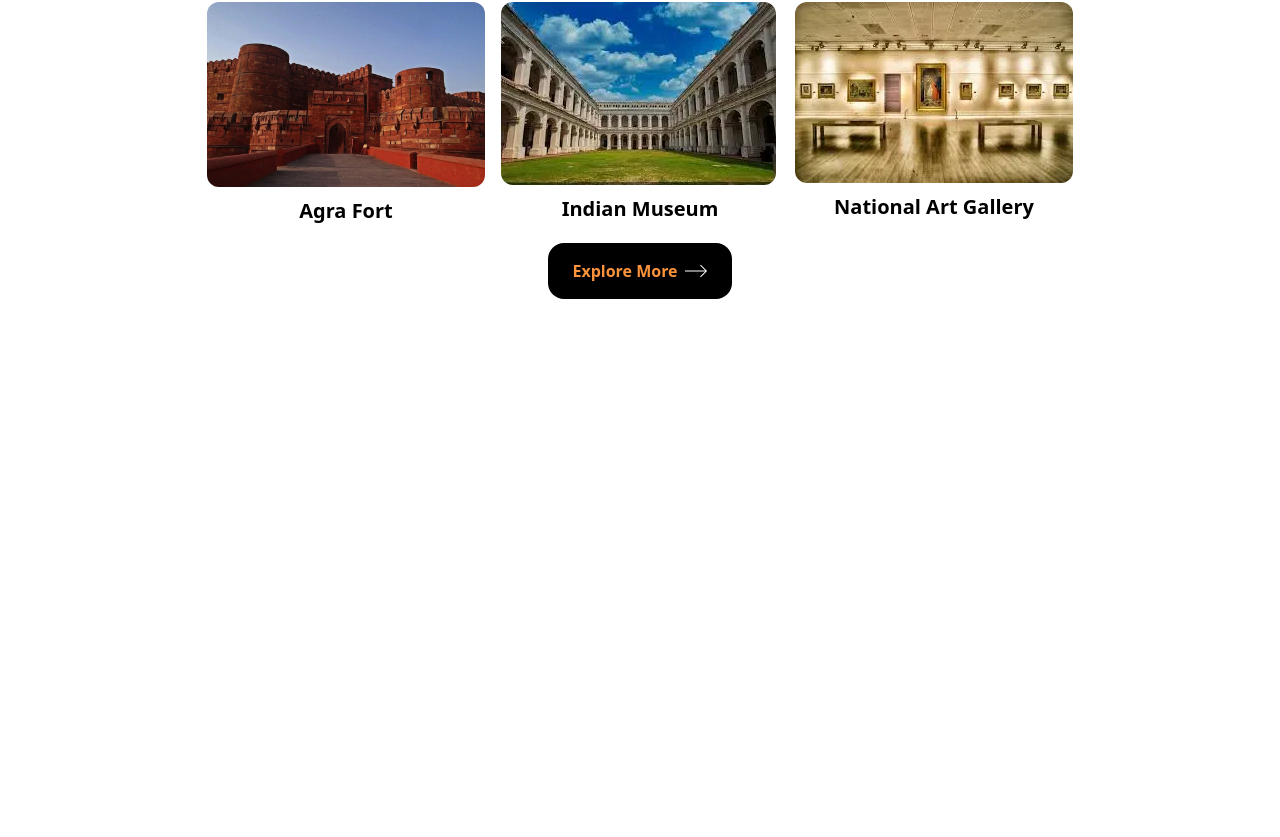
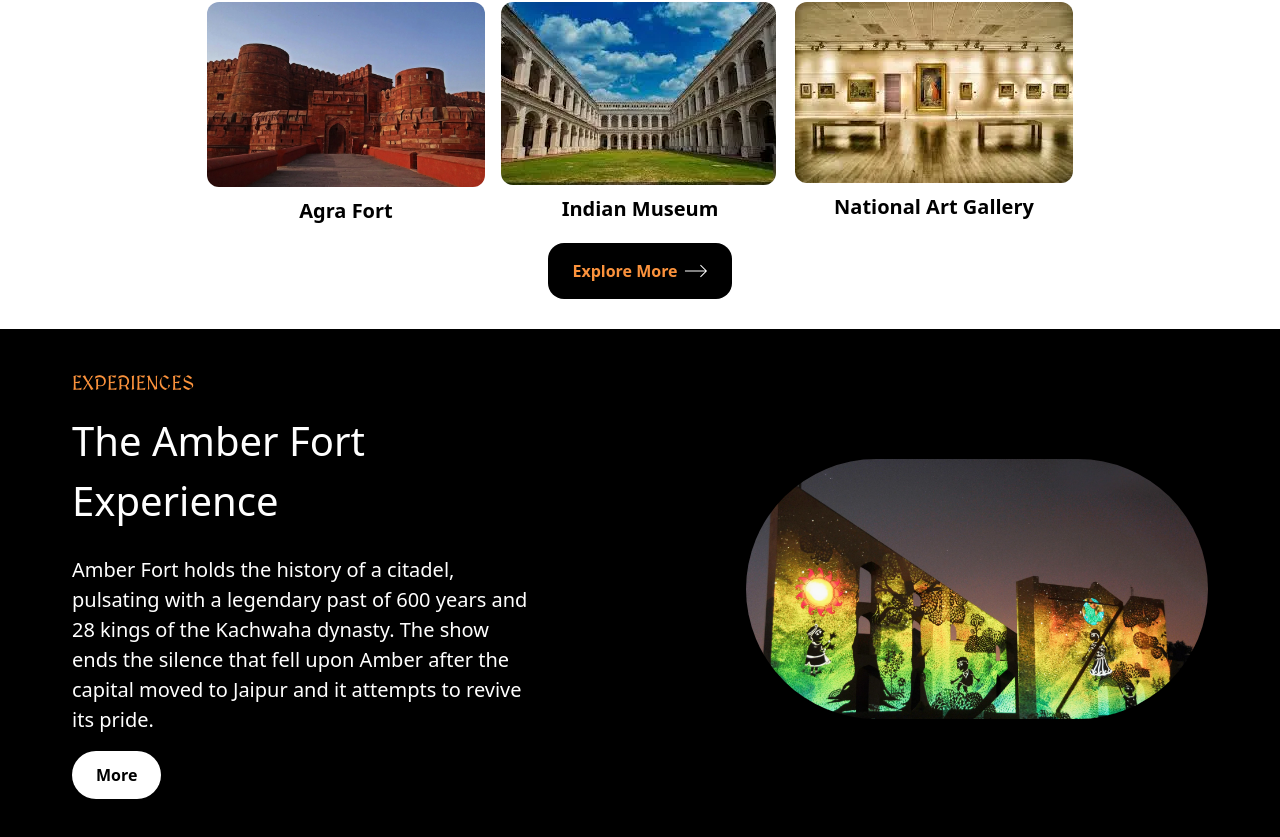
Before and after one commit to Lakshay1509/DEMO, a React (Vite) app: page / in a window 1280 px wide. Shown: the part 1030-1867 px from the top of the page. Before the commit the page ends 1329 px from the top, so only its background shows below. Built offline with nearby package versions, Linux system fonts and the light colour scheme.

Commit message:
feat: Add Discover component to App.jsx

```diff
--- a/src/App.jsx
+++ b/src/App.jsx
@@ -10,6 +10,7 @@
       <Header />
       <Hero/>
       <Explore/>
+      <Discover/>
     </>
   )
 }
```
